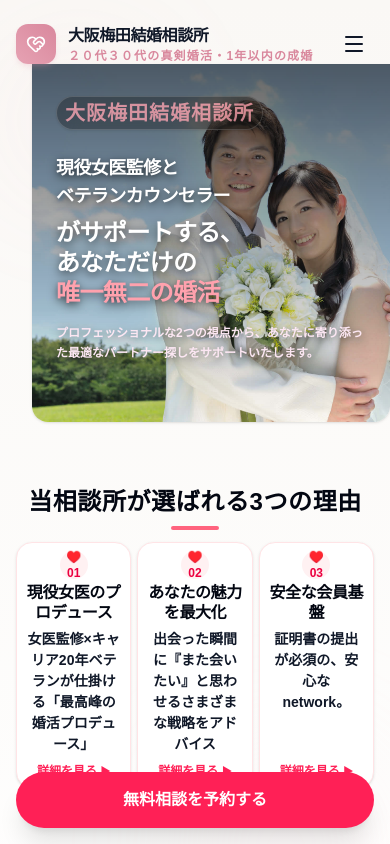
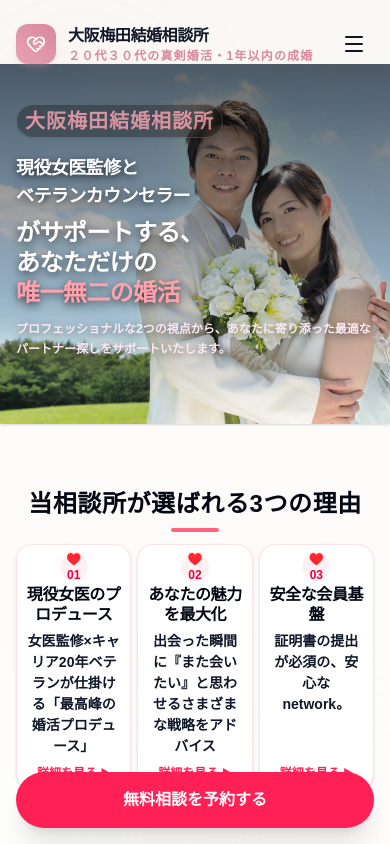
Before and after one commit to shougapan/Toa-Website, a Next.js app: page / in a window 390 px wide. Shown: the top 844 px of the page. Built offline with nearby package versions, Linux system fonts and the light colour scheme.

Commit message:
Revision for smartphones

```diff
--- a/app/page.tsx
+++ b/app/page.tsx
@@ -6,7 +6,8 @@ export default function Home() {
 
       {/* --- HERO SECTION --- */}
       {/* Aspect-square on mobile keeps the space large enough to accommodate the bigger text comfortably */}
-<section className="mx-4 sm:-mx-6 lg:-mx-8 relative aspect-square max-h-[500px] w-full overflow-hidden rounded-b-2xl md:rounded-2xl shadow-sm">
+{/* CHANGED: Lowered the height values to make the image length shorter vertically, keeping full viewport width */}
+<section className="relative w-screen left-1/2 right-1/2 -ml-[50vw] -mr-[50vw] h-[360px] sm:h-[400px] md:h-[430px] overflow-hidden rounded-none shadow-sm">
   {/* 1. Background Image */}
   <img
     src="/couple1.jpg"
@@ -18,11 +19,11 @@ export default function Home() {
   <div className="absolute inset-0 bg-gradient-to-b from-black/60 via-black/30 to-transparent mix-blend-multiply" />
 
   {/* 3. Hero Content */}
-  {/* CHANGED: Increased top padding (pt-14 sm:pt-20 md:pt-24) to nudge the entire block downward */}
-  <div className="absolute inset-0 flex flex-col justify-start items-start p-6 pt-8 sm:p-11 sm:pt-20 md:p-15 md:pt-24 max-w-xl text-left z-10">
+  {/* ADJUSTED: Nudged top padding (pt-10 sm:pt-14 md:pt-18) to keep layout proportional to the shorter height */}
+  <div className="absolute inset-0 flex flex-col justify-start items-start p-6 pt-10 sm:p-12 sm:pt-14 md:p-16 md:pt-18 max-w-xl text-left z-10 mx-auto w-full px-4 sm:px-6 lg:px-8">
 
     {/* Top Badge/Kicker */}
-    <span className="inline-block text-xl md:text-sm font-bold tracking-wider text-rose-300 bg-black/40 border border-white/20 backdrop-blur-md px-2 py-0.5 rounded-full mb-6 shadow-sm opacity-75">
+    <span className="inline-block text-xl md:text-sm font-bold tracking-wider text-rose-300 bg-black/40 border border-white/20 backdrop-blur-md px-2 py-0.5 rounded-full mb-4 shadow-sm opacity-75">
       大阪梅田結婚相談所
     </span>
 
@@ -31,12 +32,12 @@ export default function Home() {
       <span className="block text-lg sm:text-xl md:text-2xl font-bold text-white mb-2 drop-shadow-sm">
         現役女医監修と<br/>ベテランカウンセラー
       </span>
-      がサポートする、<br className="hidden sm:inline" /><br/>
-      あなただけの <span className="text-rose-300 drop-shadow-sm font-extrabold"><br/>唯一無二の婚活</span>
+      がサポートする、<br className="hidden sm:inline mb-" />
+     <span > <br/>あなただけの <span className="text-rose-300 drop-shadow-sm font-extrabold"><br/>唯一無二の婚活</span></span>
     </h1>
 
     {/* Subtitle / Description */}
-    <p className="mt-4 text-xs sm:text-sm md:text-base text-pink-100 max-w-md leading-relaxed font-semibold drop-shadow-[0_2px_4px_rgba(0,0,0,0.5)]">
+    <p className="mt-3 text-xs sm:text-sm md:text-base text-pink-100 max-w-md leading-relaxed font-semibold drop-shadow-[0_2px_4px_rgba(0,0,0,0.5)]">
       プロフェッショナルな2つの視点から、あなたに寄り添った最適なパートナー探しをサポートいたします。
     </p>
   </div>
```
